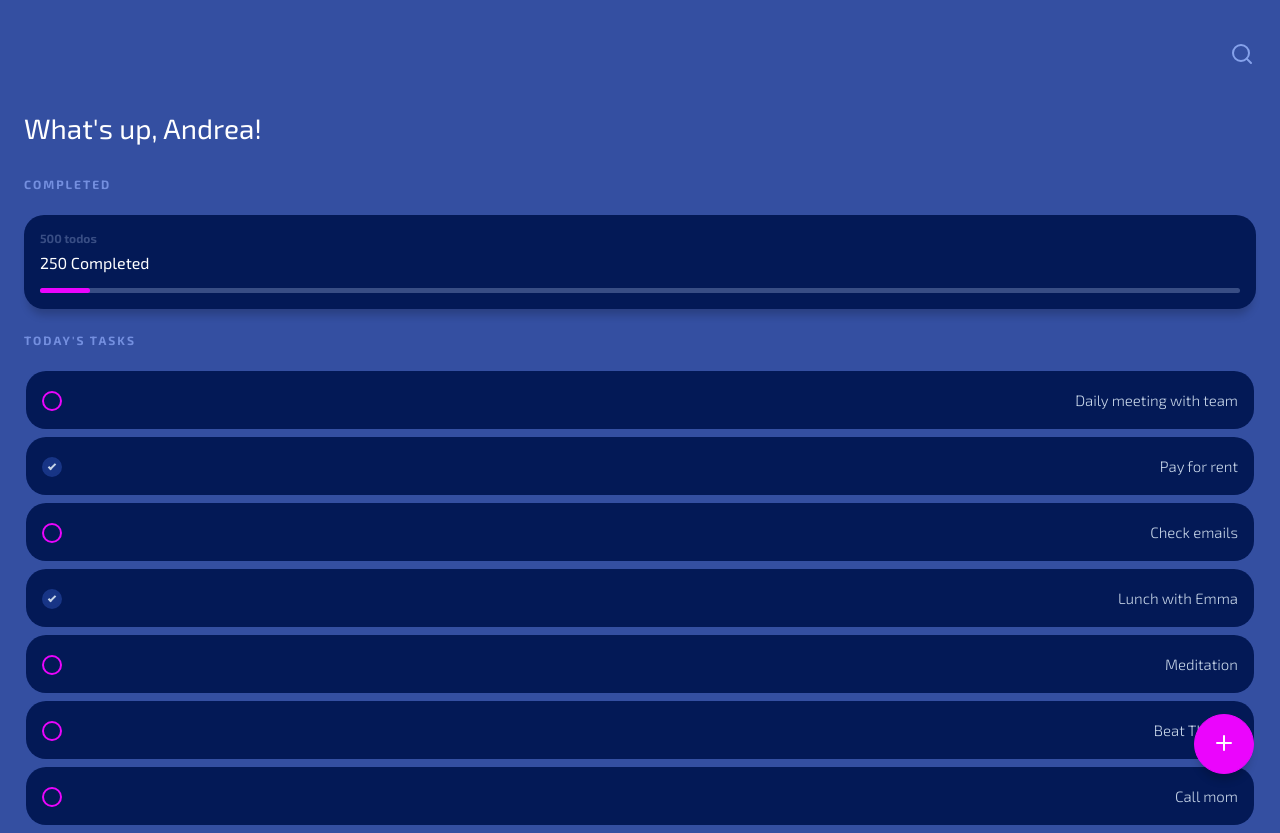
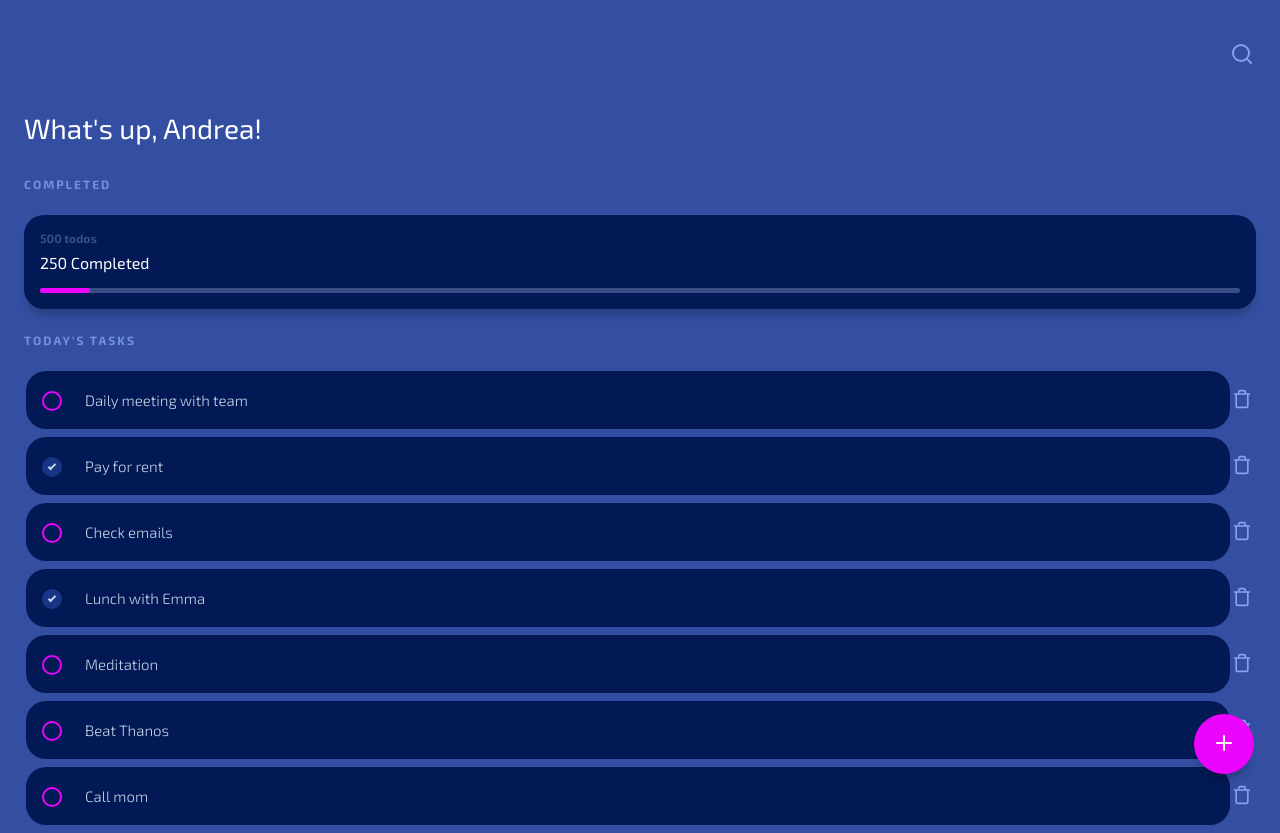
Before and after one commit to andrecontdi/todo-app, a React (Create React App) app: page / in a window 1280 px wide. Built offline with nearby package versions, Linux system fonts and the light colour scheme.

Commit message:
feat: completing and deleting todos

```diff
--- a/src/components/main/todo-list/index.js
+++ b/src/components/main/todo-list/index.js
@@ -2,8 +2,11 @@ import React from "react";
 import { TodoItem } from "./todo-item";
 import './todo-list.css'
 
-function TodoList() {
-    const todos = [
+class TodoList extends React.Component {
+    constructor(props) {
+        super(props);
+        this.state = {
+            todos: [
                 {id: 1, text: 'Daily meeting with team', completed: false},
                 {id: 2, text: 'Pay for rent', completed: true},
                 {id: 3, text: 'Check emails', completed: false},
@@ -12,20 +15,41 @@ function TodoList() {
                 {id: 6, text: 'Beat Thanos', completed: false},
                 {id: 7, text: 'Call mom', completed: false},
             ]
+        }
+    }
 
+    handleCompleteTodo(todoId) {
+        const todoIndex = this.state.todos.findIndex((todo) => todo.id === todoId);
+        const todosCopy = [...this.state.todos]
+        todosCopy[todoIndex].completed = !todosCopy[todoIndex].completed;
+        this.setState({todos: todosCopy})
+
+    }
+
+    handleDeleteTodo(todoId) {
+        const todoIndex = this.state.todos.findIndex((todo) => todo.id === todoId);
+        const todosCopy = [...this.state.todos]
+        todosCopy.splice(todoIndex,1)
+        this.setState({ todos: todosCopy })
+    }
+
+    render() {
         return (
             <section>
                 <h3 className="section-header">Today's tasks</h3>
                 <ul className="todo-list"> {
-                todos.map((todo) => (
+                    this.state.todos.map((todo) => (
                         <TodoItem
                             key={todo.id}
                             todo={todo}
+                            handleCompleteTodo={() => this.handleCompleteTodo(todo.id)}
+                            handleDeleteTodo={() => this.handleDeleteTodo(todo.id)}
                         />
                     ))}
                 </ul>
             </section>
         )
     }
+}
 
 export { TodoList }
--- a/src/components/main/todo-list/todo-item/index.js
+++ b/src/components/main/todo-list/todo-item/index.js
@@ -1,18 +1,20 @@
 import React from "react";
+import { FiTrash } from "react-icons/fi";
 import './todo-item.css';
 
-function TodoItem({ todo }) {
-    const handleChecked = () => {
-        console.log(' Completed todo:', todo.id)
-    }
-
+function TodoItem({ todo, handleCompleteTodo, handleDeleteTodo }) {
     return (
         <li className="todo-list__item">
-            <div className="checkbox--round">
-                <input type="checkbox" id={`checkbox-${todo.id}`} checked={todo.completed} onChange={handleChecked}/>
-                <label htmlFor={`checkbox-${todo.id}`}></label>
+            <div className="todo-list__container">
+                <div className="checkbox--round">
+                    <input type="checkbox" id={`checkbox-${todo.id}`} checked={todo.completed} onChange={handleCompleteTodo}/>
+                    <label htmlFor={`checkbox-${todo.id}`}></label>
+                </div>
+                <div className="todo-text--container">
+                    <p className="todo-text">{todo.text}</p>
+                </div>
             </div>
-            <p className="todo-list__item--text">{todo.text}</p>
+            <button className="delete-button"><FiTrash style={{color: '#86a2eb', fontSize: '20px'}} onClick={handleDeleteTodo}/></button>
         </li>
     )
 }
--- a/src/components/main/todo-list/todo-item/todo-item.css
+++ b/src/components/main/todo-list/todo-item/todo-item.css
@@ -1,8 +1,14 @@
 .todo-list__item {
     display: flex;
     justify-content: space-between;
+    margin: 8px 26px;
+}
+
+.todo-list__container {
+    display: flex;
+    justify-content: space-between;
     padding: 20px 16px;
-    margin: 8px 26px;
+    width: 100%;
     font-size: 1.5rem;
     font-weight: 300;
     color: #c7d5e8;
@@ -10,7 +16,7 @@
     border-radius: 20px;
 }
 
-.todo-list__item--text {
+.todo-text {
     text-align: left;
 }
 
@@ -56,3 +62,23 @@
 .checkbox--round input[type="checkbox"]:checked + label::after {
     opacity: 1;
 }
+
+.todo-text--container {
+    width: 100%;
+    margin-left: 30px;
+    text-align: left;
+}
+
+.todo-list__item--trash-container {
+    /* position: relative; */
+}
+
+.delete-button {
+    /* position: absolute; */
+    /* top: -30px; */
+    appearance:none;
+    -webkit-appearance:none;
+    background-color: transparent;
+    border-color: transparent;
+    cursor: pointer;
+}
```
Lines whose indentation alone changed are shown as unchanged.
